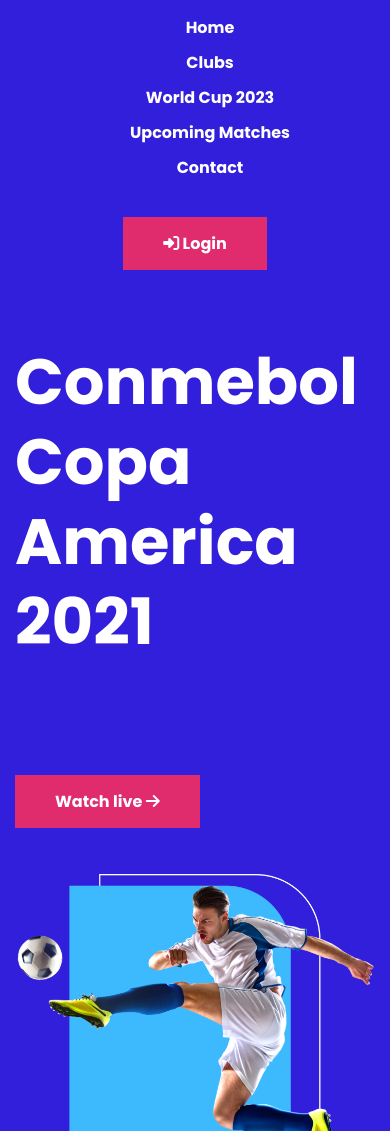
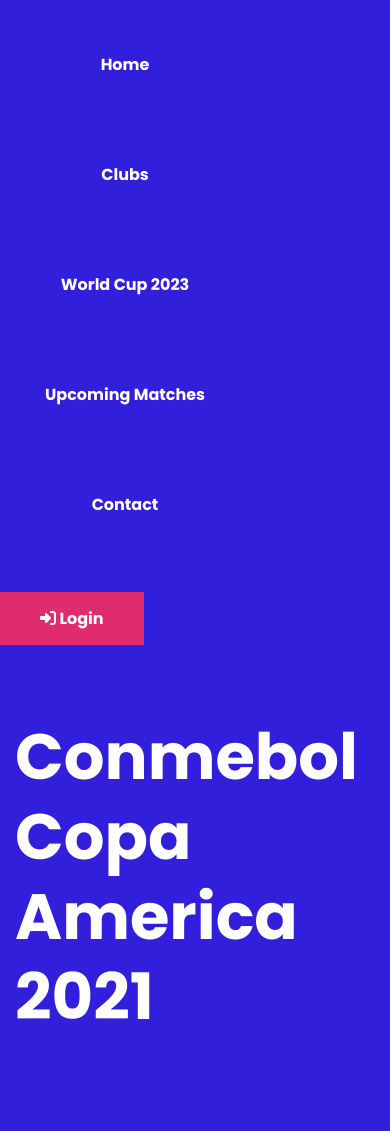
Before and after one commit to simanta-barua/football, a plain HTML site: page index.html in a window 390 px wide. Shown: the top 1131 px of the page. Drawn offline with Linux system fonts and the light colour scheme.

Commit message:
Responsive-fix45

```diff
--- a/assets/styles/style.css
+++ b/assets/styles/style.css
@@ -25,12 +25,13 @@ body {
 .nav-bar{
   display: flex;
   justify-content: space-around;
-  align-items: center;
+  align-items: baseline;
   background-color: #321fdb;
 }
 .nav-link ul{
   display: flex;
   flex-wrap: wrap;
+
 }
 .nav-link li{
   list-style: none;
@@ -38,6 +39,7 @@ body {
   font-weight: 600;
   color: #fff;
   cursor: pointer;
+  line-height: 100px;
 }
 li:hover{
   transform: scale(1.2);
```
